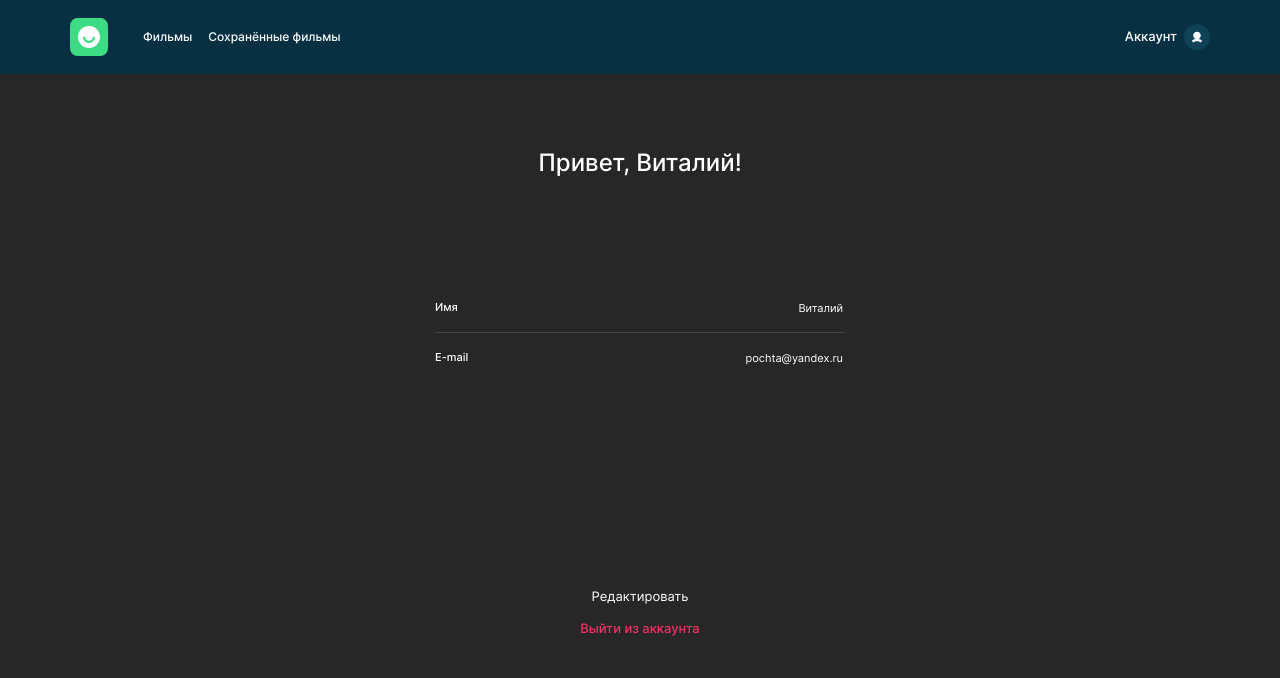
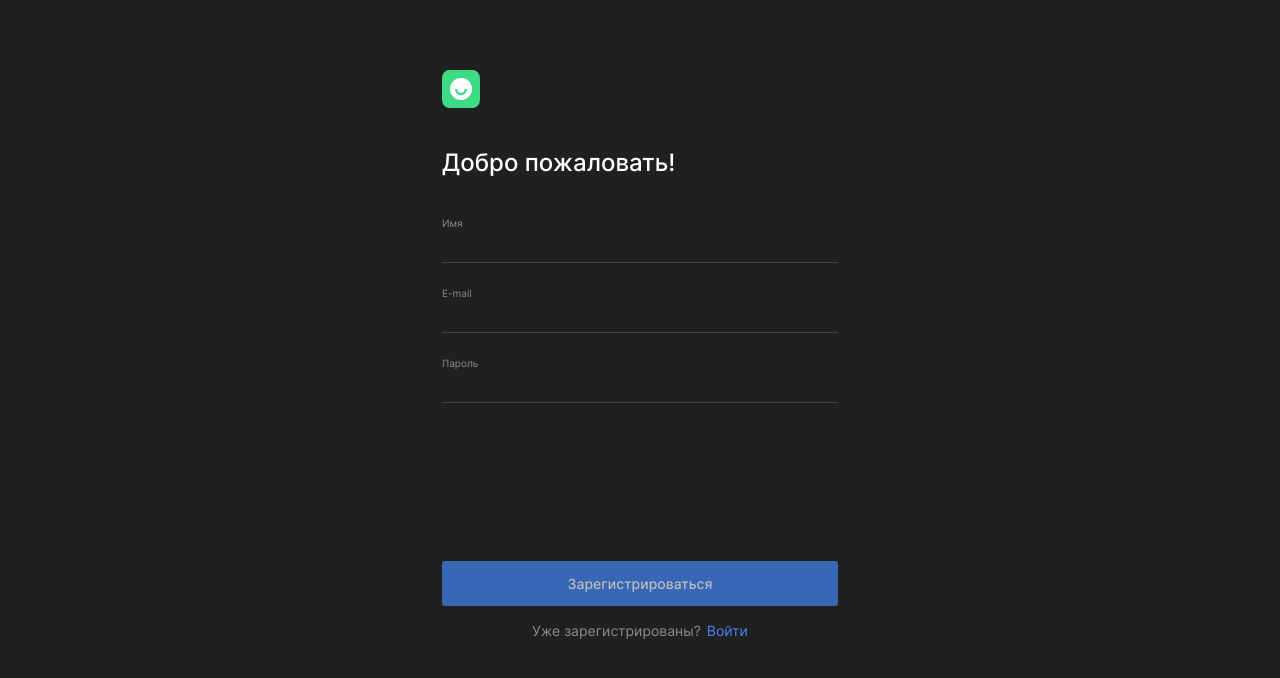
Before and after one commit to parfion/movies-explorer-frontend, a React (Create React App) app: page / in a window 1280 px wide. Shown: the top 678 px of the page. Built offline with nearby package versions, Linux system fonts and the light colour scheme.

Commit message:
add Register

```diff
--- a/package.json
+++ b/package.json
@@ -8,6 +8,7 @@
     "@testing-library/user-event": "^13.5.0",
     "react": "^18.2.0",
     "react-dom": "^18.2.0",
+    "react-hook-form": "^7.48.2",
     "react-router-dom": "^6.20.0",
     "react-scripts": "5.0.1",
     "web-vitals": "^2.1.4"
@@ -16,6 +17,7 @@
     "start": "react-scripts start",
     "build": "react-scripts build",
     "test": "react-scripts test",
+    "lint": "npx eslint .",
     "eject": "react-scripts eject"
   },
   "eslintConfig": {
--- a/src/components/App/App.js
+++ b/src/components/App/App.js
@@ -12,13 +12,14 @@ import Movies from '../Movies/Movies';
 import MoviesCard from '../MoviesCard/MoviesCard';
 import MoviesCardList from '../MoviesCardList/MoviesCardList';
 import Profile from '../Profile/Profile';
+import Register from '../Regiter/Register';
 
 function App() {
   return (
     <div className="app">
-      <Header />
+      {/* <Header />
       <Profile />
-      {/* <SearchForm />
+      <SearchForm />
       <Movies />
       <Promo />
       <AboutProject />
@@ -26,6 +27,7 @@ function App() {
       <AboutMe />
       <Portfolio />
       <Footer />  */}
+      <Register />
     </div>
   );
 }
--- a/src/components/Profile/Profile.css
+++ b/src/components/Profile/Profile.css
@@ -1,7 +1,7 @@
 .profile {
   min-height: calc(100vh - 74px - 74px - 70px);
   padding: 74px 0px 70px;
-  background-color: #272727;
+  background-color: #202020;
 }
 
 .profile__content {
@@ -79,6 +79,11 @@
   line-height: normal;
 }
 
+.profile__exit:hover {
+  opacity: .7;
+  transition: .2s ease;
+}
+
 @media screen and (max-width: 768px) {
   .profile {
     padding: 236px 30px 269px;
--- /dev/null
+++ b/src/components/Regiter/Register.css
@@ -0,0 +1,169 @@
+.register {
+  min-height: calc(100vh - 70px - 70px);
+  padding: 70px 0px;
+  background-color: #202020;
+}
+
+.register__content {
+  display: flex;
+  flex-direction: column;
+  max-width: 396px;
+  margin: 0 auto;
+  text-align: center;
+}
+
+.register__logo {
+  background-image: url('../../images/logo.svg');
+  background-size: cover;
+  max-width: 38px;
+  min-height: 38px;
+}
+
+.register__logo:hover {
+  opacity: .7;
+  transition: .2s ease;
+}
+
+.register__greet {
+  text-align: left;
+  margin: 40px 0;
+  color: #FFF;
+  font-size: 24px;
+  font-weight: 500;
+  line-height: normal;
+}
+
+.register__form {
+  display: flex;
+  flex-direction: column;
+  gap: 6px;
+  min-width: 100%;
+}
+
+.register__form-name {
+  margin: 0;
+  text-align: left;
+  padding-bottom: 5px;
+  color: #8B8B8B;
+  font-size: 10px;
+  font-weight: 400;
+  line-height: normal;
+}
+
+.register__form-data {
+  padding: 0;
+  width: 100%;
+  margin: 0;
+  border: 0;
+  background: initial;
+  color: #FFF;
+  font-size: 14px;
+  font-weight: 500;
+  line-height: normal;
+  padding-bottom: 10px;
+  border-bottom: 1px solid #424242;
+}
+
+.register__span {
+  min-height: 18px;
+}
+
+.register__form-error {
+  display: block;
+  margin: 0;
+  text-align: left;
+  padding-top: 6px;
+  color: #EE3465;
+  font-family: Inter;
+  font-size: 10px;
+  font-style: normal;
+  font-weight: 400;
+  line-height: normal;
+}
+
+.register__form-submit {
+  cursor: pointer;
+  margin-top: 134px;
+  border: 0;
+  padding: 0;
+  min-height: 45px;
+  border-radius: 3px;
+  background: #4285F4;
+  color: #FFF;
+  font-size: 14px;
+  font-weight: 500;
+  line-height: normal;
+}
+
+.register__form-submit:disabled {
+  opacity: .7;
+}
+
+.register__yet {
+  margin: 0;
+  padding-top: 16px;
+  color: #8B8B8B;
+  font-size: 14px;
+  font-weight: 400;
+  line-height: normal;
+}
+
+.register__link {
+  padding-left: 6px;
+  text-decoration: none;
+  color: #4285F4;
+  font-size: 14px;
+  font-weight: 400;
+  line-height: normal;
+}
+
+.register__link:hover {
+  opacity: .7;
+  transition: .2s ease;
+}
+
+@media screen and (max-width: 768px) {
+  .register {
+    min-height: calc(100vh - 232px - 232px);
+    padding: 232px 30px;
+  }
+}
+
+@media screen and (max-width: 435px) {
+  .register {
+    min-height: calc(100vh - 56px - 30px);
+    padding: 56px 30px 30px;
+  }
+
+  .register__content {
+    align-items: center;
+  }
+
+  .register__logo {
+    width: 100%;
+  }
+
+  .register__greet {
+    text-align: left;
+    margin: 50px 0 80px;
+  }
+
+  .register__form-data {
+    font-weight: 400;
+  }
+
+  .register__form-submit {
+    margin-top: 222px;
+    font-size: 12px;
+  }
+
+  .register__yet {
+    padding-top: 16px;
+    font-size: 12px;
+  }
+
+  .register__link {
+    padding-left: 7px;
+    font-size: 12px;
+  }
+}
--- /dev/null
+++ b/src/components/Regiter/Register.jsx
@@ -0,0 +1,93 @@
+import { Link } from 'react-router-dom';
+import './Register.css';
+import '../Header/Header.css';
+import { useForm } from 'react-hook-form';
+import { useState } from 'react';
+
+
+function Register (params) {
+  const [name, setName] = useState('');
+  const [email, setEmail] = useState('');
+  const [password, setPassword] = useState('');
+
+  const changeName = (e) => {
+    setName(e.target.value)
+  };
+
+  const changeEmail = (e) => {
+    setEmail(e.target.value)
+  };
+
+  const changePassword = (e) => {
+    setPassword(e.target.value)
+  };
+
+  const {
+    register,
+    formState: {
+      errors,
+      isValid
+    },
+    handleSubmit,
+    reset } = useForm({ mode: 'onBlur' });
+
+  const onSubmit = (data) => {
+    console.log(JSON.stringify(data));
+    reset();
+  };
+
+  return (
+    <div className='register'>
+      <div className='register__content'>
+        <Link className='register__logo' to='#'></Link>
+        <h2 className='register__greet'>Добро пожаловать!</h2>
+        <form className='register__form' onSubmit={handleSubmit(onSubmit)}>
+          <div>
+            <p className='register__form-name'>Имя</p>
+            <input className='register__form-data' type='text'
+            {...register('name', {
+              required: 'Поле обязательно к заполнению',
+              minLength: {
+                value: 2,
+                message: 'Минимум 2 символа'
+              }
+            })} value={name} onChange={changeName}/>
+            <div className='register__span'>{errors?.name && <p className='register__form-error'>{
+            errors?.name?.message || 'Что-то пошло не так...'}</p>}</div>
+          </div>
+          <div>
+            <p className='register__form-name'>E-mail</p>
+            <input className='register__form-data' type='email'
+            {...register('email', {
+              required: 'Поле обязательно к заполнению',
+              pattern: {
+                value: /^[a-zA-Z0-9]+@(?:[a-zA-Z0-9]+\.)+[A-Za-z]+$/,
+                message: 'Введите валидный e-mail'
+              },
+            })} value={email} onChange={changeEmail}/>
+            <div className='register__span'>{errors?.email && <p className='register__form-error'>{
+            errors?.email?.message || 'Что-то пошло не так...'}</p>}</div>
+          </div>
+          <div>
+            <p className='register__form-name'>Пароль</p>
+            <input className='register__form-data' type='password'
+            {...register('password', {
+              required: 'Поле обязательно к заполнению',
+              minLength: {
+                value: 6,
+                message: 'Минимум 6 символов'
+              }
+            })} value={password} onChange={changePassword}/>
+            <div className='register__span'>{errors?.password && <p className='register__form-error'>{
+            errors?.password?.message || 'Что-то пошло не так...'}</p>}</div>
+          </div>
+          <button className='register__form-submit' type='submit' disabled={!isValid}>Зарегистрироваться</button>
+        </form>
+        <p className='register__yet'>Уже зарегистрированы?
+        <Link className='register__link' to='#'>Войти</Link></p>
+      </div>
+    </div>
+  )
+}
+
+export default Register;
```
Also changed, not shown: 2 other files (tests, documents, lock files or other folders).
